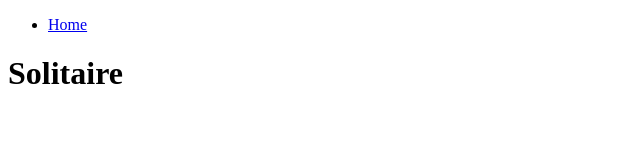
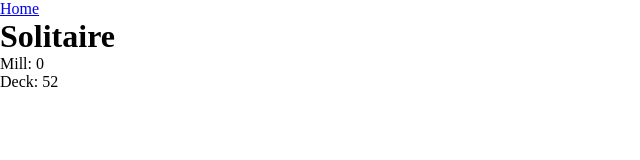
Before and after one commit to tstreets/sty-code-ground, a Gatsby site: page /solitaire in a window 1280 px wide. Shown: the whole page, without its empty margins (0-640 px from the left). Built offline with nearby package versions, Linux system fonts and the light colour scheme; Gatsby itself is replaced by a stand-in of ours.

Commit message:
Starting moving cards from deck to mill

```diff
--- /dev/null
+++ b/src/app/Solitaire/index.css
@@ -0,0 +1,10 @@
+* {
+    margin: 0;
+    padding: 0;
+    box-sizing: border-box;
+}
+
+html,
+body {
+    height: 100%;
+}
--- a/src/app/Solitaire/index.js
+++ b/src/app/Solitaire/index.js
@@ -1,9 +1,44 @@
 import React from 'react';
+import './index.css';
 
 const Solitaire = () => {
+    // reset value
+    const initialGame = {
+        deck: new Array(52).fill({}),
+        mill: [],
+    };
+
+    const [game, setGame] = React.useState(initialGame);
+
+    // send top 3 cards to mill
+    function millCards() {
+        // restart mill if the deck is empty
+        if (!game.deck.length) {
+            restartMill();
+            return;
+        }
+        const newDeck = game.deck.filter((c, i) => i >= 3);
+        const newMill = [...game.mill, ...game.deck.filter((c, i) => i < 3)];
+        setGame({ ...game, deck: newDeck, mill: newMill });
+    }
+
+    // send mill back to deck
+    function restartMill() {
+        const newDeck = [...game.mill];
+        const newMill = [];
+        setGame({ ...game, deck: newDeck, mill: newMill });
+    }
+
     return (
         <React.Fragment>
             <h1>Solitaire</h1>
+            <div style={{ userSelect: 'none' }}>Mill: {game.mill.length}</div>
+            <div
+                onClick={millCards}
+                style={{ cursor: 'pointer', userSelect: 'none' }}
+            >
+                Deck: {game.deck.length}
+            </div>
         </React.Fragment>
     );
 };
```
